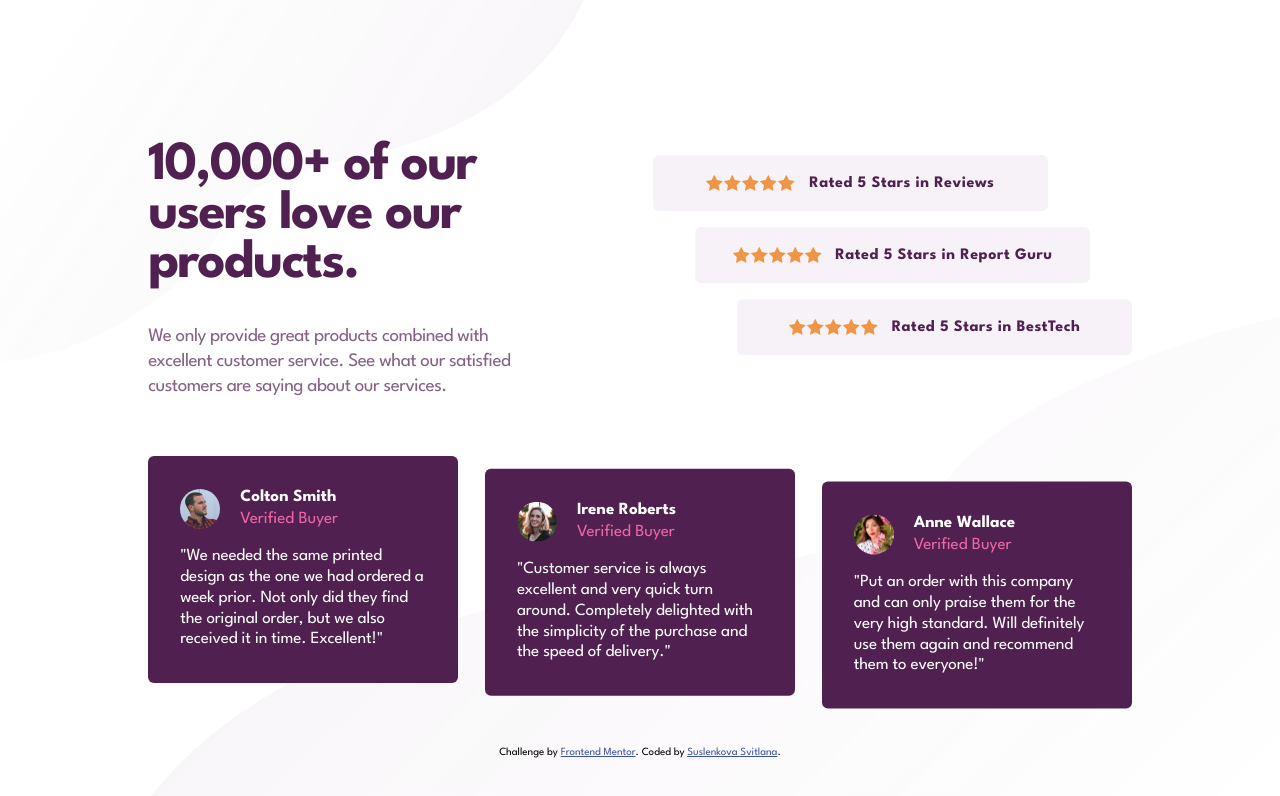
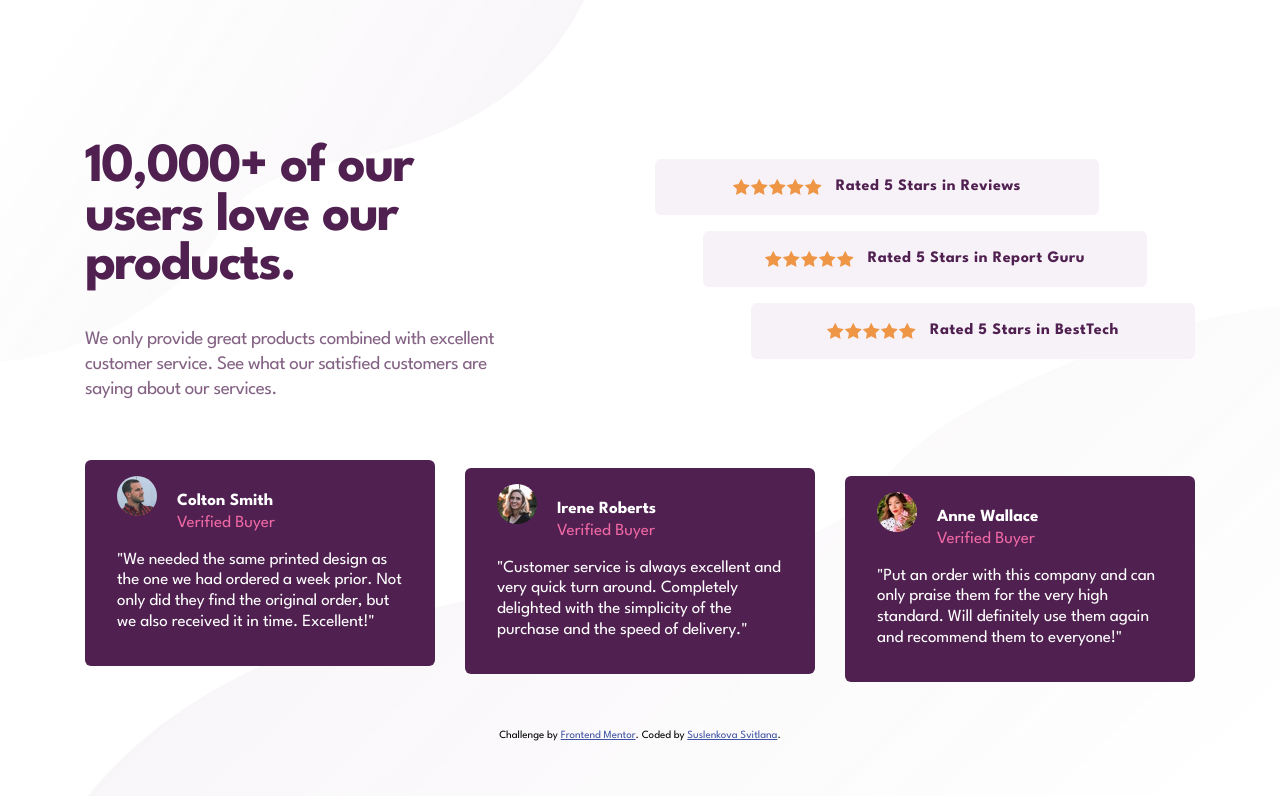
Before and after one commit to SvitlanaSuslenkova/Practice-4, a plain HTML site: page index.html in a window 1280 px wide. Drawn offline with Linux system fonts and the light colour scheme.

Commit message:
Update index.html

```diff
--- a/index.html
+++ b/index.html
@@ -17,15 +17,18 @@ body {
   font-family: 'League Spartan', 'Times New Roman', sans-serif;
   margin: 0;
   padding: 0;
+  display: flex;
+  flex-direction: column;
+  justify-content: center;
+  align-items: center;
+  min-height: 100vh;
 }
 
-  .container {
-width: 77%;
+  main {
+/*width: 77%;*/
 max-width: 1110px;
 max-height: 585px;
-margin: auto;
-margin-top: 8.06vw;
-padding: 1px;
+margin: 24px;
 }
 
 .dtop, .dbot, .mtop, .mbot {
@@ -53,16 +56,16 @@ position: fixed;
 bottom:0;
 }
 
-.text {
+header {
 width: 38.74%;
 float: left;
 max-width: 430px;
 }
 
 h1 {
-font-size: 55px;
+font-size: 3.44rem;
 font-weight: 700;
-line-height: 49px;
+line-height: 3.06rem;
 letter-spacing: -1.65px;
 text-align: left;
 color: hsl(300, 43%, 22%);
@@ -70,7 +73,7 @@ color: hsl(300, 43%, 22%);
 
 h2 {
 margin-bottom: 4.44vw;
-font-size: 19px;
+font-size: 1.19rem;
 line-height: 131.5%;
 letter-spacing: -0.475px;
 text-align: left;
@@ -83,18 +86,17 @@ width: 48.65%;
 min-width: 445px;
 float: right;
 margin-top: 4vw;
-
-
 display: flex;
 flex-direction: column;
 justify-content: center;
+flex-shrink: 0.5;
 }
 
 .stars {
 display: flex;
 margin-right: 1vw;
 justify-content: center;
-align-items: center;
+align-items: ceter;
 }
 
 .stars img {
@@ -107,7 +109,8 @@ color: hsl(300, 43%, 22%);
 border-radius: 6px;
 font-weight: 700;
 letter-spacing: 0.48px;
-width: 82.41%;
+/*width: 82.41%;*/
+width: 444px;
 min-height: 56px;
 height: auto;
 font-size: 16px;
@@ -116,7 +119,7 @@ margin-bottom: 16px;
 display: flex;
 justify-content: center;
 align-items: center;
-float: none;
+padding-inline: 8px;
 }
 
 .rated-1 {align-self: start;}
@@ -129,6 +132,7 @@ display: flex;
 flex-direction: row;
 justify-content: space-between;
 flex-wrap: wrap;
+align-items: stretch;
 
 }
 .reviewcolton, .reviewirene, .reviewanne {
@@ -141,9 +145,9 @@ padding: 16px 32px;
 font-size: 17px;
 }
 
-.reviewcolton {transform: translate(0,0);}
-.reviewirene {transform: translate(0,1vw);}
-.reviewanne {transform: translate(0,2vw);}
+.reviewcolton { transform: translate(0,0);}
+.reviewirene { transform: translate(0,1vh);}
+.reviewanne {transform: translate(0,2vh);}
 
 #colton, #irene, #anne {
 float: left;
@@ -196,8 +200,6 @@ letter-spacing: -0.136px;
 .attribution {
         font-size: 11px;
         text-align: center;
-
-
         margin-top: 64px;
              }
       .attribution a {
@@ -206,9 +208,15 @@ letter-spacing: -0.136px;
 
 @media only screen and (max-width: 962px) {
 
-  .container {
+  body {
+    align-items: start;
+    justify-content: start;
+  }
+
+  main {
 width: 87.2%;
 z-index: -2;
+
 }
 
 .dtop, .dbot {
@@ -233,7 +241,7 @@ bottom:0;
 left: 0;
 }
 
-.text {
+header {
 width: 100%;
 float: none;
 margin:auto;
@@ -283,7 +291,6 @@ margin: auto;
 margin-bottom: 16px;
 font-size: 16px;
 text-align: center;
-float:none;
 }
 
 .stars {
@@ -298,9 +305,8 @@ align-items: center;
   width: 100%;
   margin-top: 32px;
   flex-direction: column;
-  justify-content:none;
+  /*justify-content:none;*/
   min-width: 0;
-  float: none;
 }
 
 .reviewcolton, .reviewirene, .reviewanne {
@@ -316,10 +322,7 @@ align-items: center;
   font-weight: 400;
   line-height: 122%;
   letter-spacing: -0.136px;
-  transform: none;
-  min-width: 0;
-  float: none;
-}
+ }
 }/*media*/
 
 @media only screen and (max-width: 369px) {
@@ -332,17 +335,17 @@ padding: 0;
     </style>
   </head>
   <body>
-<div class="container">
+<main>
 
-    <div class="text">
+    <header>
     <h1>10,000+ of our users love our products.</h1>
 
     <h2>We only provide great products combined with excellent customer service.
     See what our satisfied customers are saying about our services.</h2>
-  </div>
+    </header>
 
-  <div class="allrated">
-   <div class="rated rated-1">
+  <section class="allrated">
+   <div class="rated-1">
     <div class="stars">
        <img src="icon-star2.svg" alt="" width="17px" height="16px">
        <img src="icon-star2.svg" alt="" width="17px" height="16px">
@@ -353,7 +356,7 @@ padding: 0;
     Rated 5 Stars in Reviews
    </div>
 
-  <div class="rated rated-2">
+  <div class="rated-2">
     <div class="stars">
         <img src="icon-star2.svg" alt="" width="17px" height="16px">
         <img src="icon-star2.svg" alt="" width="17px" height="16px">
@@ -364,7 +367,7 @@ padding: 0;
     Rated 5 Stars in Report Guru
   </div>
 
-   <div class="rated rated-3">
+   <div class="rated-3">
     <div class="stars">
         <img src="icon-star2.svg" alt="" width="17px" height="16px">
         <img src="icon-star2.svg" alt="" width="17px" height="16px">
@@ -374,34 +377,34 @@ padding: 0;
     </div>
     Rated 5 Stars in BestTech
    </div>
-  </div>
+  </section>
 
-  <div class="allreviews">
+  <article class="allreviews">
   <div class="reviewcolton">
-      <div class="clearfix"><div id="colton"><img  src="dot.jpg" alt="" width="1px" height="1px"></div>
+      <div id="colton"><img  src="dot.jpg" alt="" width="1px" height="1px"></div>
       <div class="nameverified"><p class="name">Colton Smith </p>
-      <p class="verified">Verified Buyer</p></div></div>
+      <p class="verified">Verified Buyer</p></div>
       <p class="reviewtext">"We needed the same printed design as the one we had ordered a week prior.
     Not only did they find the original order, but we also received it in time.
     Excellent!"</p>
-  </div>
+      </div>
 
   <div class="reviewirene">
-    <div class="clearfix"><div id="irene"><img  src="dot.jpg" alt="" width="1px" height="1px"></div>
+    <div id="irene"><img  src="dot.jpg" alt="" width="1px" height="1px"></div>
     <div class="nameverified"><p class="name">Irene Roberts </p>
-    <p class="verified">Verified Buyer</p></div></div>
+    <p class="verified">Verified Buyer</p></div>
     <p class="reviewtext">"Customer service is always excellent and very quick turn around. Completely
       delighted with the simplicity of the purchase and the speed of delivery."</p>
-  </div>
+    </div>
 
   <div class="reviewanne">
-    <div class="clearfix"><div id="anne"><img  src="dot.jpg" alt="" width="1px" height="1px"></div>
+    <div id="anne"><img  src="dot.jpg" alt="" width="1px" height="1px"></div>
     <div class="nameverified"><p class="name">Anne Wallace </p>
-    <p class="verified">Verified Buyer</p></div></div>
+    <p class="verified">Verified Buyer</p></div>
     <p class="reviewtext">"Put an order with this company and can only praise them for the very high
       standard. Will definitely use them again and recommend them to everyone!"</p>
-  </div>
-</div>
+    </div>
+  </article>
 
 <img class="dtop" src="bg-pattern-top-desktop.svg" alt="" width="584px" height="362px">
 <img class="dbot" src="bg-pattern-bottom-desktop.svg" width="1085px" height="673px">
@@ -414,7 +417,7 @@ padding: 0;
         >Frontend Mentor</a
       >. Coded by <a href="#">Suslenkova Svitlana</a>.
     </div>
-  </div> <!--container-->
+  </main>
 
   </body>
 </html>
```
